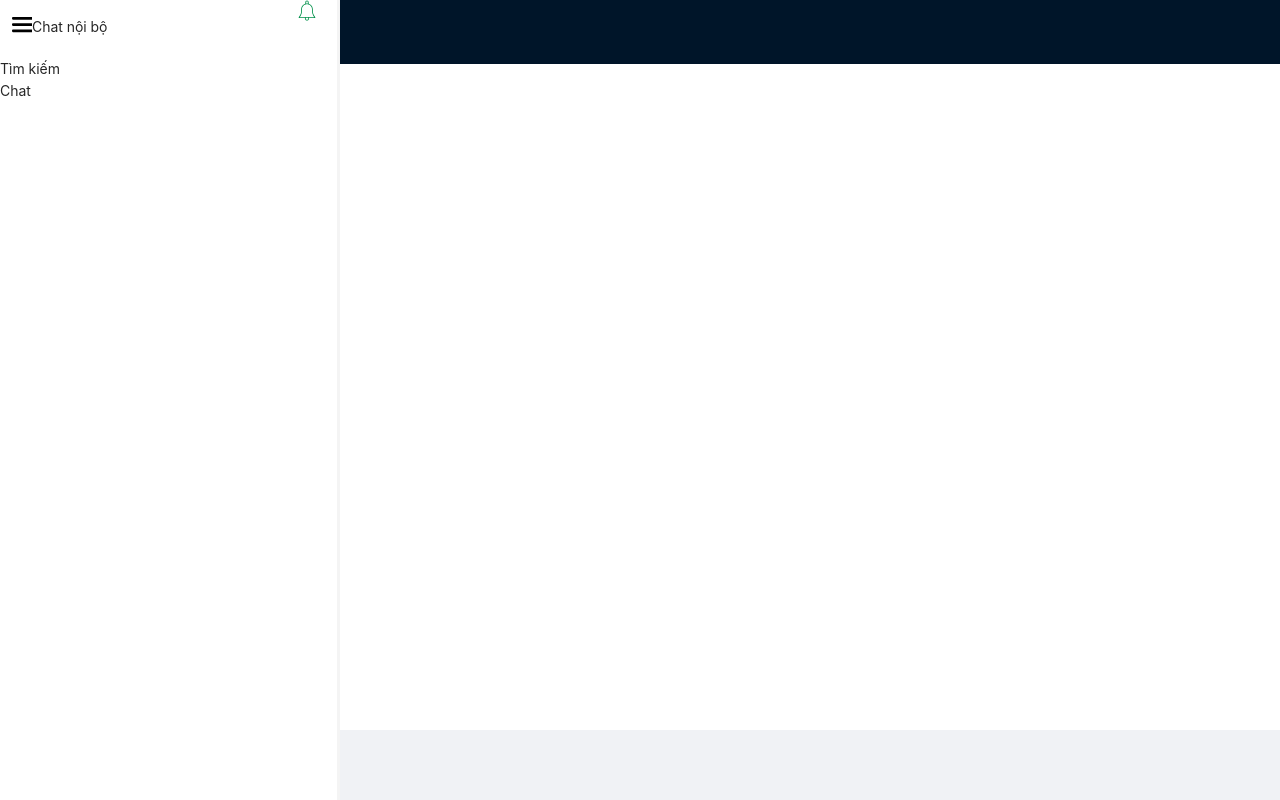
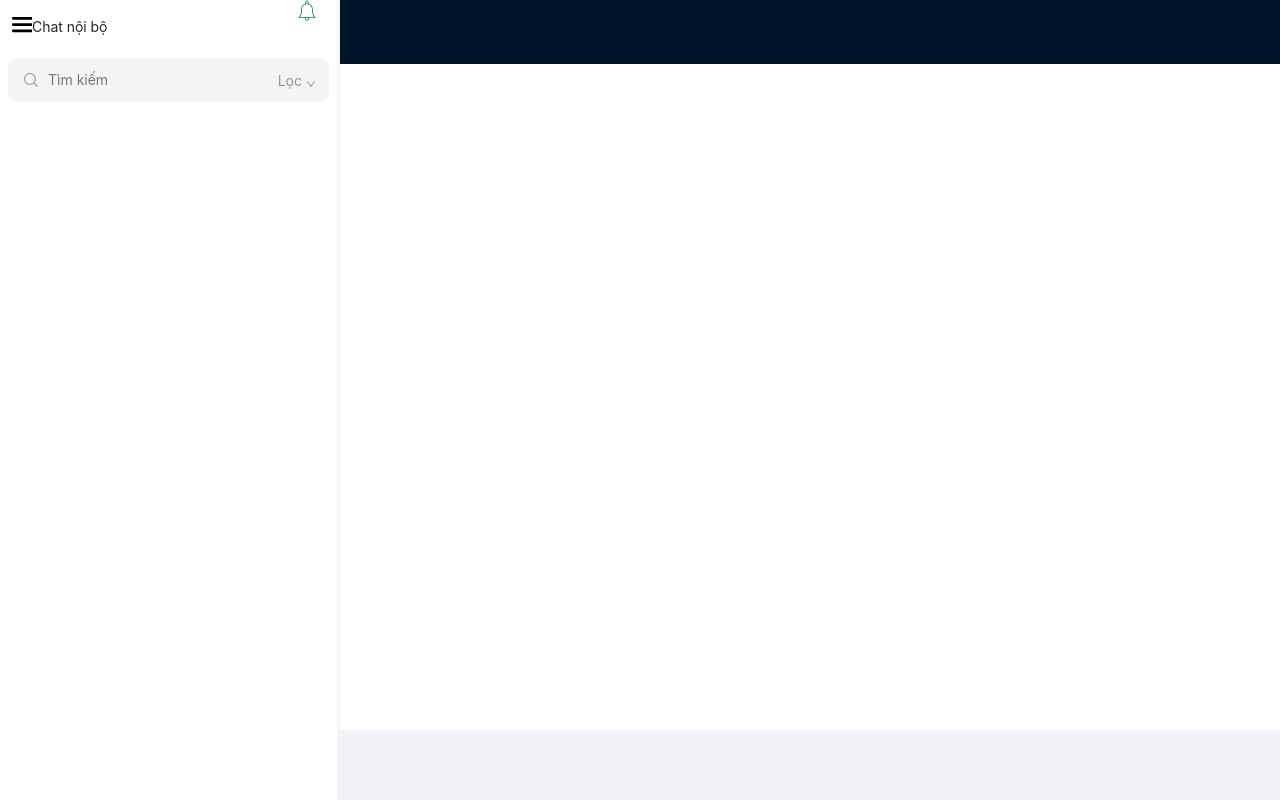
Before and after one commit to cnhung2001/chat-app, a React (Create React App) app: page / in a window 1280 px wide. Built offline with nearby package versions, Linux system fonts and the light colour scheme.

Commit message:
add input search

```diff
--- a/src/App.css
+++ b/src/App.css
@@ -36,6 +36,59 @@
   width: 40px;
   align-items: center;
 }
-/* .logo-menu {
-  padding: 5px 12px;
-} */
+
+.search-wrapper {
+  width: 340px;
+  display: flex;
+  height: 44px;
+  justify-content: center;
+  position: relative;
+}
+
+#container-channel-list {
+  display: flex;
+  width: 100%;
+  position: relative;
+}
+
+.input-search {
+  width: 100%;
+  border: none;
+  margin: 0 8px;
+  padding: 4px 0 4px 40px;
+  border-radius: 10px;
+  font-size: 14px !important;
+  background-color: #f4f4f4;
+}
+
+.icon-search {
+  width: 14px;
+  position: absolute;
+  top: 35%;
+  left: 24px;
+  color: #999;
+  display: flex;
+  align-items: center;
+}
+
+.btn-filter {
+  display: flex;
+  align-items: center;
+  position: absolute;
+  top: 5%;
+  right: 25px;
+  padding: 10px;
+  cursor: pointer;
+  color: #959595;
+}
+
+.anticon {
+  text-align: center;
+  position: absolute;
+  top: 47%;
+  right: 21px;
+  color: #959595;
+  font-style: normal;
+  font-size: 10px;
+  cursor: pointer;
+}
--- a/src/App.js
+++ b/src/App.js
@@ -1,6 +1,5 @@
 import React from "react";
 import "./App.css";
-//import { MenuOutlined } from "@ant-design/icons";
 import { Layout } from "antd";
 const { Header, Sider, Content, Footer } = Layout;
 
@@ -73,8 +72,51 @@ const App = () => {
           </div>
         </div>
         <div id="container-channel-list">
-          <div>Tìm kiếm</div>
-          <div class="list_channel_inter">Chat</div>
+          <div class="search-wrapper">
+            <input
+              type="text"
+              class="input-search"
+              placeholder="Tìm kiếm"
+            ></input>
+            <span class="icon-search">
+              <svg id="Capa_1" x="0px" y="0px" viewBox="0 0 192.904 192.904">
+                <path
+                  d="M190.707,180.101l-47.078-47.077c11.702-14.072,18.752-32.142,18.752-51.831C162.381,36.423,125.959,0,81.191,0 C36.422,0,0,36.423,0,81.193c0,44.767,36.422,81.187,81.191,81.187c19.688,0,37.759-7.049,51.831-18.751l47.079,47.078 c1.464,1.465,3.384,2.197,5.303,2.197c1.919,0,3.839-0.732,5.304-2.197C193.637,187.778,193.637,183.03,190.707,180.101z M15,81.193 C15,44.694,44.693,15,81.191,15c36.497,0,66.189,29.694,66.189,66.193c0,36.496-29.692,66.187-66.189,66.187 C44.693,147.38,15,117.689,15,81.193z"
+                  fill="#999"
+                ></path>
+                <g></g>
+                <g></g>
+                <g></g>
+                <g></g>
+                <g></g>
+                <g></g>
+                <g></g>
+                <g></g>
+                <g></g>
+                <g></g>
+                <g></g>
+                <g></g>
+                <g></g>
+                <g></g>
+                <g></g>
+              </svg>
+            </span>
+            <span class="btn-filter">Lọc</span>
+            <span role="img" aria-label="down" class="anticon anticon-down">
+              <svg
+                viewBox="64 64 896 896"
+                focusable="false"
+                data-icon="down"
+                width="1em"
+                height="1em"
+                fill="currentColor"
+                aria-hidden="true"
+              >
+                <path d="M884 256h-75c-5.1 0-9.9 2.5-12.9 6.6L512 654.2 227.9 262.6c-3-4.1-7.8-6.6-12.9-6.6h-75c-6.5 0-10.3 7.4-6.5 12.7l352.6 486.1c12.8 17.6 39 17.6 51.7 0l352.6-486.1c3.9-5.3.1-12.7-6.4-12.7z"></path>
+              </svg>
+            </span>
+          </div>
+          <div class="list_channel_inter"></div>
         </div>
       </Sider>
       <Layout>
```
